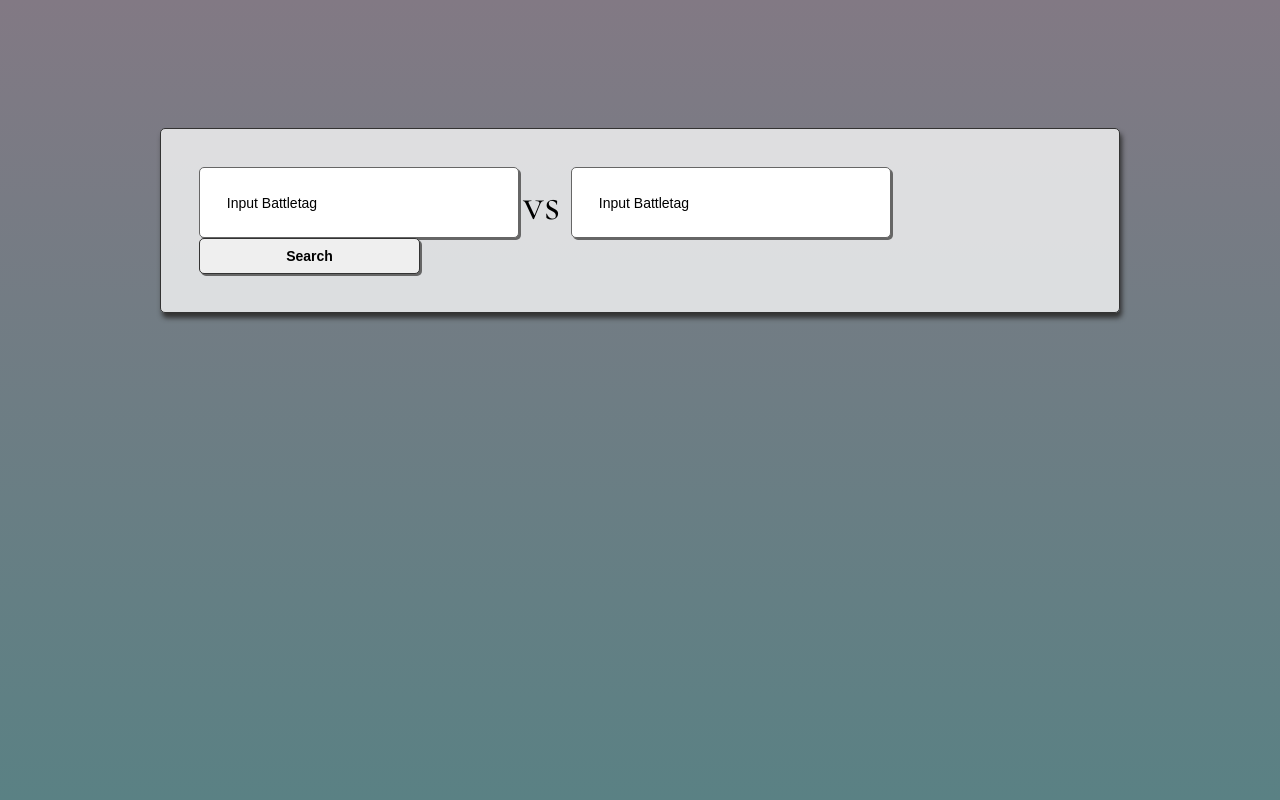
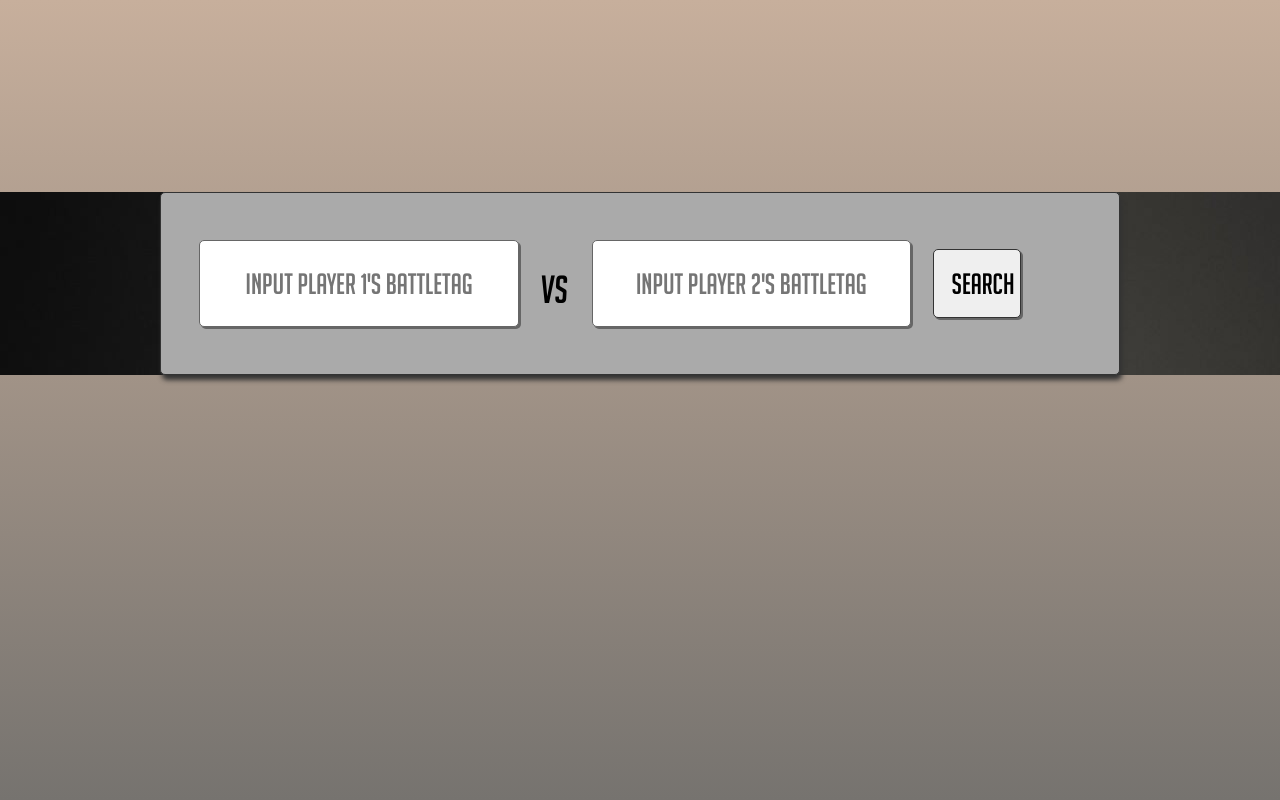
Before and after one commit to pgaret/Overstat, a PHP site: page / in a window 1280 px wide. Run offline with PHP 8.4, Linux system fonts and the light colour scheme.

Commit message:
More work on the front page

```diff
--- a/css/style.css
+++ b/css/style.css
@@ -1,11 +1,20 @@
+@font-face{
+	font-family: "Big Noodle Titling Oblique";
+	src: url('big_noodle_titling_oblique.ttf');
+}
+@font-face{
+	font-family: "Big Noodle Titling";
+	src: url('big_noodle_titling.ttf');
+}
+
 html {
 	background: #827984; /* Old browsers */
 	background: -moz-linear-gradient(top,  #827984 0%, #5A8184 100%); /* FF3.6+ */
-	background: -webkit-gradient(linear, left top, left bottom, color-stop(0%,#827984), color-stop(100%,#5A8184)); /* Chrome,Safari4+ */
-	background: -webkit-linear-gradient(top,  #827984 0%,#5A8184 100%); /* Chrome10+,Safari5.1+ */
+	background: -webkit-gradient(linear, left top, left bottom, color-stop(0%,rgb(51,0,0)), color-stop(100%,rgb(100, 116, 94))); /* Chrome,Safari4+ */
+	background: -webkit-linear-gradient(top,  rgb(51,0,0) 0%, rgb(100, 116, 94) 100%); /* Chrome10+,Safari5.1+ */
 	background: -o-linear-gradient(top,  #827984 0%,#5A8184 100%); /* Opera 11.10+ */
 	background: -ms-linear-gradient(top,  #827984 0%,#5A8184 100%); /* IE10+ */
-	background: linear-gradient(to bottom,  #827984 0%,#5A8184 100%); /* W3C */
+	background: linear-gradient(to bottom,  rgb(199, 175, 156) 0%,rgb(118,115,111) 100%); /* W3C */
 	background-size: cover;
 	height: 100%;
 	min-height: 100%;
@@ -14,50 +23,86 @@ html {
 body {
 	font-family: Helvetica, Arial, sans-serif;
 	filter: progid:DXImageTransform.Microsoft.gradient( startColorstr='#827984', endColorstr='#5A8184',GradientType=0 ); /* IE6-9 */
-	color:#000;
+	background-image: url('css/overwatch-logo.jpg');
 }
 
 form {
-	position: relative;
 	border:1px solid #333;
-	background: rgba(255,255,255,.75);
+	background: rgb(170, 170, 170);
 	padding: 3%;
 	border-radius:5px;
 	box-shadow: 2px 5px 5px #333;
-
-	margin: 10% auto;
+	margin: 15% auto;
 	width:75%;
 	padding: 3%;
 }
 
 input[type="text"] {
 	display: inline-block;
+	margin: auto;
 	padding: 3%;
 	width: 30%;
-	margin: auto;
-	font-size:14px;
 	border:1px solid #666;
 	border-radius:5px;
 	background: #fff;
 	box-shadow: 2px 2px 0px #666;
+
+	font-size: 2.25vw;
+	font-family: "Big Noodle Titling";
+	text-align: center;
+}
+
+::-webkit-input-placeholder { /* Chrome/Opera/Safari */
+  font-size: 2.25vw;
+	font-family: "Big Noodle Titling";
+	/*font-family: 'Open Sans', sans-serif;*/
+	/*padding: 2%;*/
+	/*margin: auto;*/
+	text-align: center;
+	vertical-align: middle;
+}
+::-moz-placeholder { /* Firefox 19+ */
+  font-size: 32px;
+	padding: 2%;
+	margin: auto;
+	text-align: center;
+	vertical-align: middle;
+}
+:-ms-input-placeholder { /* IE 10+ */
+  font-size: 24px;
+	padding: 2%;
+	margin: auto;
+	text-align: center;
+	vertical-align: middle;
+}
+:-moz-placeholder { /* Firefox 18- */
+  font-size: 24px;
+	padding: 2%;
+	margin: auto;
+	text-align: center;
+	vertical-align: middle;
 }
 
 #vsText{
-	margin: 0 auto;
+	margin: auto;
 	text-align: center;
 	vertical-align: middle;
-	font-family: 'Cormorant Garamond', serif;
-	font-size: 48px;
+	padding: 2%;
+	width: 5%;
+	font-family: "Big Noodle Titling Oblique";
+	font-size: 3vw;
 }
 
 input[type="submit"]{
 	display: inline;
-	width: 25%;
-	padding: 1% 3%;
+	width: 10%;
+	margin: 2%;
+	padding: 2%;
 	border:1px solid #333;
-	color:#000;
 	border-radius:5px;
 	box-shadow: 2px 2px 0px #666;
-	font-weight:bold;
-	font-size:14px;
+
+	font-size: 2.25vw;
+	font-family: "Big Noodle Titling";
+	color:#000;
 }
--- a/index.html
+++ b/index.html
@@ -3,9 +3,12 @@
   <head>
     <meta charset="UTF-8">
     <title>Overwatch</title>
+
     <link rel="stylesheet" href="css/reset.css">
     <link rel="stylesheet" href="css/style.css">
     <link href="https://fonts.googleapis.com/css?family=Cormorant+Garamond" rel="stylesheet">
+    <link href="https://fonts.googleapis.com/css?family=Open+Sans" rel="stylesheet">
+
     <script src="js/lib/jquery-2.1.1.min.js"></script>
     <script src="js/lib/underscore.min.js"></script>
     <script src="js/models/user.js"></script>
@@ -17,9 +20,9 @@
   <body>
 
     <form class="" action="index.html" method="post">
-      <input id="inputPlayer1" type="text" value="Input Battletag">
+      <input id="inputPlayer1" type="text" placeholder="Input Player 1's Battletag">
       <span id="vsText"> vs </span>
-      <input id="inputPlayer2" type="text" value="Input Battletag">
+      <input id="inputPlayer2" type="text" placeholder="Input Player 2's Battletag">
       <input type="submit" name="name" value="Search">
     </form>
 
```
Also changed, not shown: css/big_noodle_titling.ttf (added), css/big_noodle_titling_oblique.ttf (added), css/overwatch-logo.jpg (added), 1 other file.
